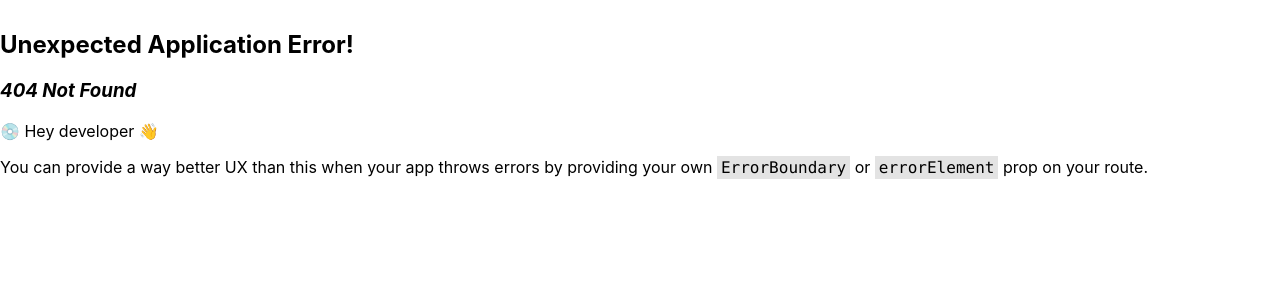
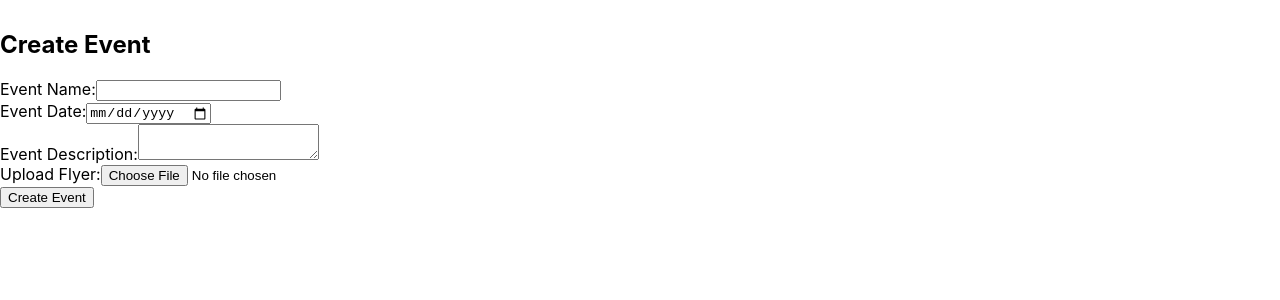
Before and after one commit to okezieuc/fisk-events-board, a React (Create React App) app: page /create in a window 1280 px wide. Before the commit this address had no page. Shown: the top 300 px of the page. Built offline with nearby package versions, Linux system fonts and the light colour scheme.

Commit message:
created event page

```diff
--- a/src/App.js
+++ b/src/App.js
@@ -3,6 +3,7 @@ import { StrictMode } from "react";
 import Index from "./routes";
 import SignUpPage from "./routes/SignUpPage";
 import LogInPage from "./routes/LogInPage";
+import CreateEventPage from "./routes/createEvent";
 
 const router = createBrowserRouter([
   {
@@ -17,6 +18,10 @@ const router = createBrowserRouter([
     path: "/login",
     element: <LogInPage />,
   },
+  {
+    path: "/create",
+    element: <CreateEventPage />,
+  },
 ]);
 
 function App() {
--- /dev/null
+++ b/src/routes/createEvent.js
@@ -0,0 +1,86 @@
+import React, { useState } from 'react';
+
+function CreateEventPage() {
+  const [eventDetails, setEventDetails] = useState({
+    eventName: '',
+    eventDate: '',
+    eventDescription: '',
+  });
+
+  const [flyer, setFlyer] = useState(null);
+
+  const handleChange = (e) => {
+    const { name, value } = e.target;
+    setEventDetails({
+      ...eventDetails,
+      [name]: value,
+    });
+  };
+
+  const handleFlyerChange = (e) => {
+    const file = e.target.files[0];
+    setFlyer(file);
+  };
+
+  const handleSubmit = (e) => {
+    e.preventDefault();
+    // You can handle form submission here, e.g., sending the data and flyer to a server.
+    console.log('Submitted Event Details:', eventDetails);
+    console.log('Uploaded Flyer:', flyer);
+  };
+
+  return (
+    <div>
+      <h2>Create Event</h2>
+      <form onSubmit={handleSubmit}>
+        <div>
+          <label htmlFor="eventName">Event Name:</label>
+          <input
+            type="text"
+            id="eventName"
+            name="eventName"
+            value={eventDetails.eventName}
+            onChange={handleChange}
+            required
+          />
+        </div>
+        <div>
+          <label htmlFor="eventDate">Event Date:</label>
+          <input
+            type="date"
+            id="eventDate"
+            name="eventDate"
+            value={eventDetails.eventDate}
+            onChange={handleChange}
+            required
+          />
+        </div>
+        <div>
+          <label htmlFor="eventDescription">Event Description:</label>
+          <textarea
+            id="eventDescription"
+            name="eventDescription"
+            value={eventDetails.eventDescription}
+            onChange={handleChange}
+            required
+          />
+        </div>
+        <div>
+          <label htmlFor="flyer">Upload Flyer:</label>
+          <input
+            type="file"
+            id="flyer"
+            name="flyer"
+            accept=".jpg, .jpeg, .png, .pdf"
+            onChange={handleFlyerChange}
+          />
+        </div>
+        <div>
+          <button type="submit">Create Event</button>
+        </div>
+      </form>
+    </div>
+  );
+}
+
+export default CreateEventPage;
```
